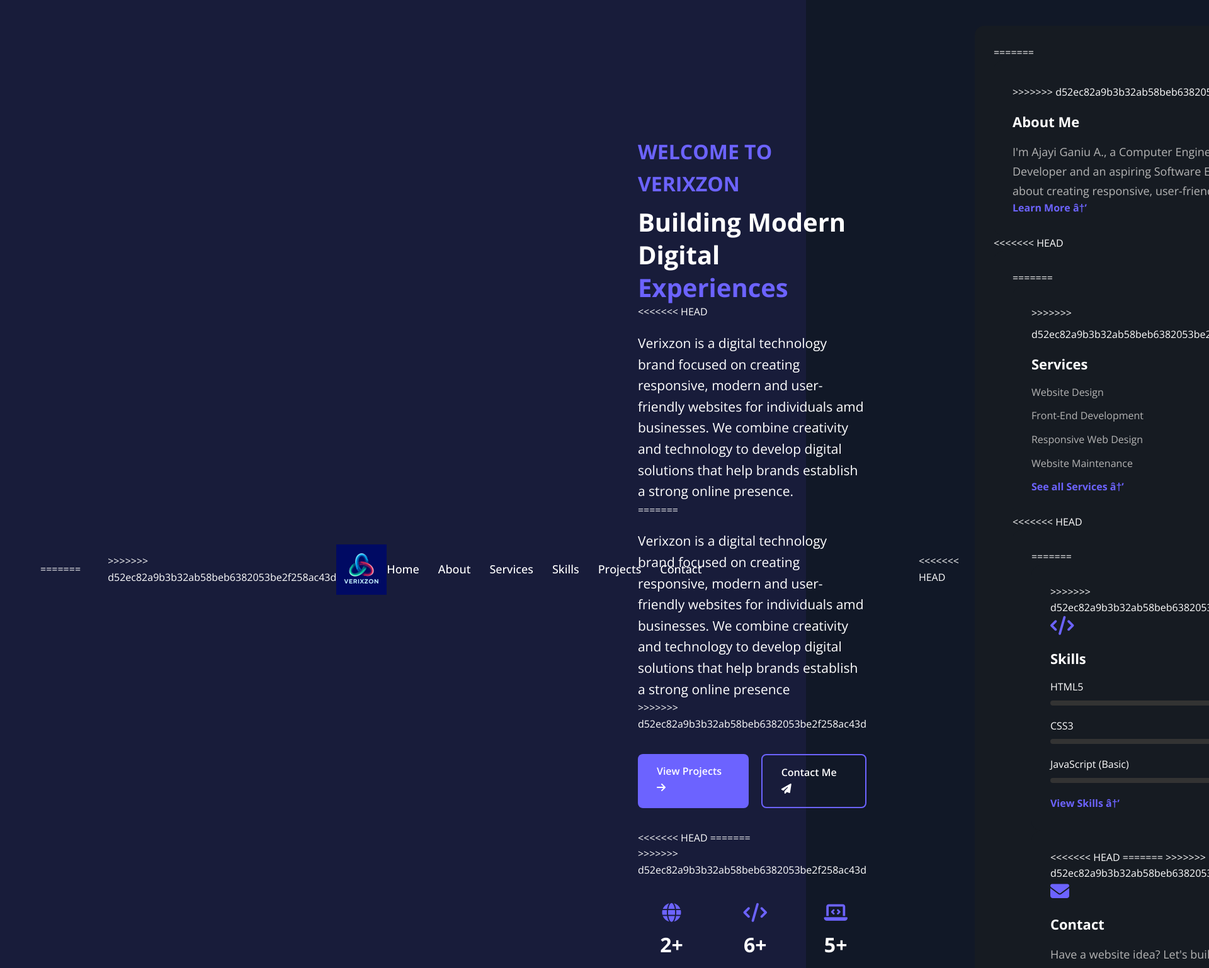
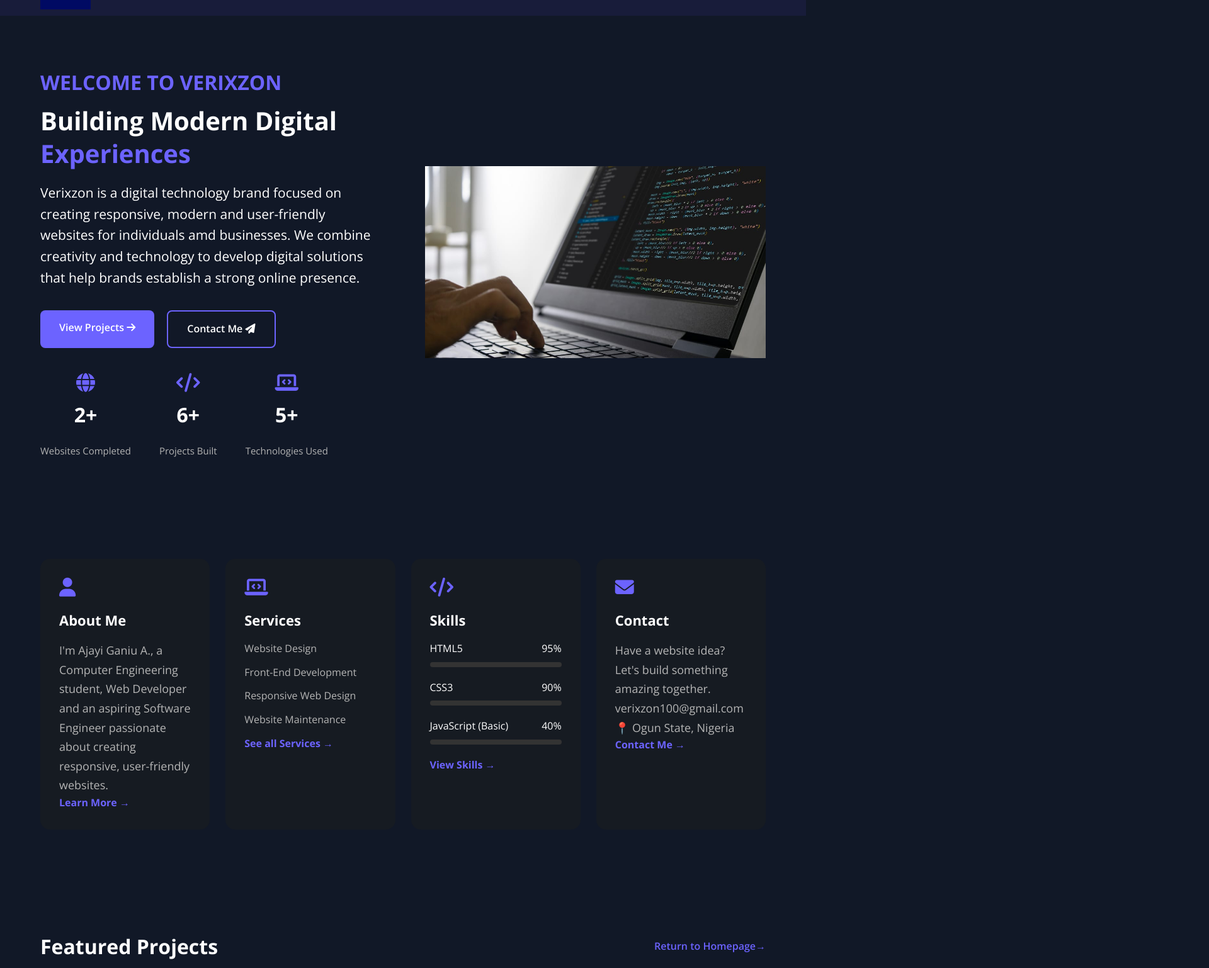
Before and after one commit to Verixzon/verixzon, a plain HTML site: page index.html in a window 1280 px wide. Shown: the part 75-1613 px from the top of the page at 63% size, 1920 px wide, since content can reach past the window. Drawn offline with nearby package versions, Linux system fonts and the light colour scheme.

Commit message:
Fix HTML merge conflicts

```diff
--- a/index.html
+++ b/index.html
@@ -1,7 +1,6 @@
 <!DOCTYPE html>
 <html lang="en">
 <head>
-<<<<<<< HEAD
 
     <meta name="viewport" content="width=device-width, initial-scale=1.0">
 
@@ -52,25 +51,6 @@
     <nav class="navbar">
         <div class="container">
 
-=======
-    <meta charset="UTF-8">
-    <meta name="viewport" content="width=device-width, initial-scale=1.0" >
-    <link rel="stylesheet" href="https://cdnjs.cloudflare.com/ajax/libs/lightbox2/2.12.0/css/lightbox.css" integrity="sha512-g9YonN4NvzfrKGXa02pVkXBUW5XGDRCn3fNlsqERPAQkT4ouoyksi4fN7KjBWbhuhftJNIxIvmFDw5GkAx8PzA==" crossorigin="anonymous" referrerpolicy="no-referrer" />
-    <link rel="preconnect" href="https://fonts.googleapis.com">
-<link rel="preconnect" href="https://fonts.gstatic.com" crossorigin>
-<link href="https://fonts.googleapis.com/css2?family=Open+Sans:ital,wght@0,300..800;1,300..800&display=swap" rel="stylesheet">
-   <link rel="stylesheet" href="https://cdnjs.cloudflare.com/ajax/libs/font-awesome/6.5.2/css/all.min.css">
-    <link rel="stylesheet" href="./css/style.css">
-    <link rel="icon" href="images/logo.verixzon.jpeg">
-     <meta name="google-site-verification" content="MqoC27lAQ4ll-Y4lq-BiLCWLecfvRBbKHsaGB5z4HN0" />
-    <title>VERIXZON | Computer Engineering student, Web Developer and an Aspiring Software Engineer</title>
-    <meta name="description" content=" I'm Ajayi Ganiu A., a Computer Engineering student, Web Developer and an aspiring Software Engineer passionate about creating responsive, user-friendly websites.">
-
-</head>
-<body>
-    <nav class="navbar">
-        <div class="container">
->>>>>>> d52ec82a9b3b32ab58beb6382053be2f258ac43d
             <img src="images/logo.verixzon.jpeg" alt="Verixzon">
         <div class="main-menu-items">
             <ul class="main-menu-list">
@@ -96,25 +76,12 @@
         <div class="hero-content">
             <h1>WELCOME TO VERIXZON</h1>
             <h2>Building Modern Digital <span>Experiences</span></h2>
-<<<<<<< HEAD
         <p>Verixzon is a digital technology brand focused on creating responsive, modern and user-friendly websites for individuals amd businesses. We combine creativity and technology to develop digital solutions that help brands establish a strong online presence.</p>
-=======
-        <p>Verixzon is a digital technology brand focused on creating responsive, modern and user-friendly websites for individuals amd businesses. We combine creativity and technology to develop digital solutions that help brands establish a strong online presence</p>
->>>>>>> d52ec82a9b3b32ab58beb6382053be2f258ac43d
         <div class="hero-buttons">
         <a href="#projects" class="btn btn-primary">View Projects <i class="fa-solid fa-arrow-right"></i></a>
         <a href="contact.html" class="btn btn-secondary">Contact Me <i class="fa-solid fa-paper-plane"></i></a>
     </div>
 
-<<<<<<< HEAD
-=======
-    <section id="home" class="hero-container">
-<section id="about" class="about">
-<section id="services" class="services">
-<section id="skills" class="skills">
-<section id="projects" class="project">
-<section id="contact" class="contact">
->>>>>>> d52ec82a9b3b32ab58beb6382053be2f258ac43d
 
     <div class="hero-stats">
     <div class="stat">
@@ -149,11 +116,7 @@
 <section class="overview">
     <div class="container">
         <!-- About -->
-<<<<<<< HEAD
         <div class="card" id="about">
-=======
-        <div class="card">
->>>>>>> d52ec82a9b3b32ab58beb6382053be2f258ac43d
             <i class="fa-solid fa-user"></i>
             <h3>About Me</h3>
             <p>
@@ -164,11 +127,7 @@
         </div>
 
         <!-- Services -->
-<<<<<<< HEAD
         <div class="card" id="services">
-=======
-        <div class="card">
->>>>>>> d52ec82a9b3b32ab58beb6382053be2f258ac43d
             <i class="fa-solid fa-laptop-code"></i>
 
             <h3>Services</h3>
@@ -184,11 +143,7 @@
         </div>
 
         <!-- Skills -->
-<<<<<<< HEAD
         <div class="card" id="skills">
-=======
-        <div class="card">
->>>>>>> d52ec82a9b3b32ab58beb6382053be2f258ac43d
 
             <i class="fa-solid fa-code"></i>
 
@@ -229,10 +184,7 @@
 
         <div class="card">
 
-<<<<<<< HEAD
 
-=======
->>>>>>> d52ec82a9b3b32ab58beb6382053be2f258ac43d
             <i class="fa-solid fa-envelope"></i>
 
             <h3>Contact</h3>
@@ -256,11 +208,7 @@
 
         <div class="section-title">
             <h2>Featured Projects</h2>
-<<<<<<< HEAD
             <a href="#">Return to Homepage→</a>
-=======
-            <a href="#">View All Projects →</a>
->>>>>>> d52ec82a9b3b32ab58beb6382053be2f258ac43d
         </div>
 
         <div class="project-grid">
@@ -277,11 +225,7 @@
                             <i class="fa-solid fa-arrow-up-right-from-square"></i>
                         </a>
 
-<<<<<<< HEAD
                         <a href="" title="View Tutor Website on GitHub">
-=======
-                        <a href="https://github.com/verixzon" title="View Tutor Website on GitHub">
->>>>>>> d52ec82a9b3b32ab58beb6382053be2f258ac43d
                             <i class="fa-brands fa-github"></i>
                         </a>
                     </div>
@@ -438,11 +382,7 @@
 
         <div class="footer-icons">
 
-<<<<<<< HEAD
             <a href="https://github.com/verixzon" title="Visit my GitHub Profile">
-=======
-            <a href="https://github.com/Verixzon/Verixzon-porfolio" title="Visit my GitHub Profile">
->>>>>>> d52ec82a9b3b32ab58beb6382053be2f258ac43d
                 <i class="fa-brands fa-github"></i>
             </a>
 
```
Also changed, not shown: contact.html (+0 -4 lines).
